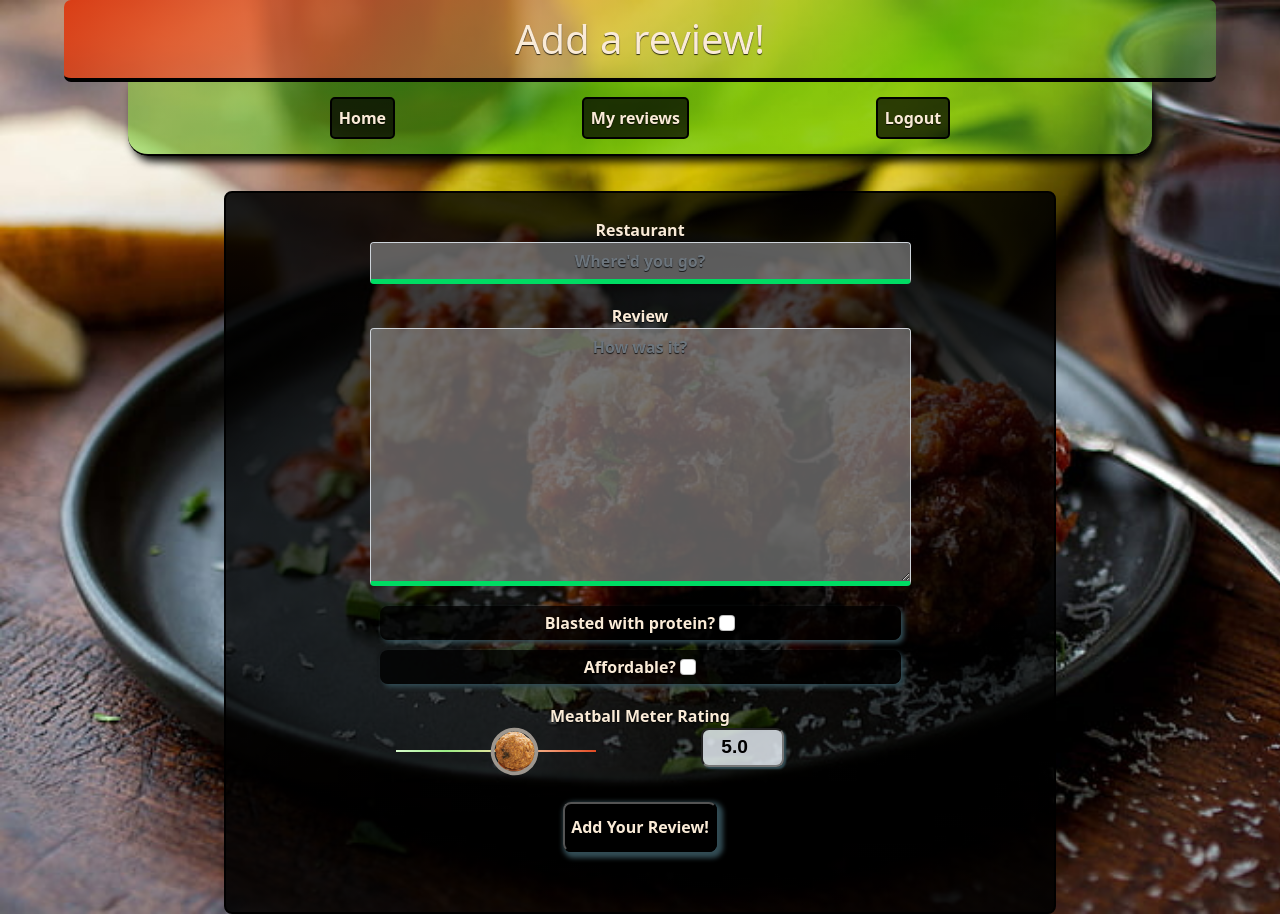
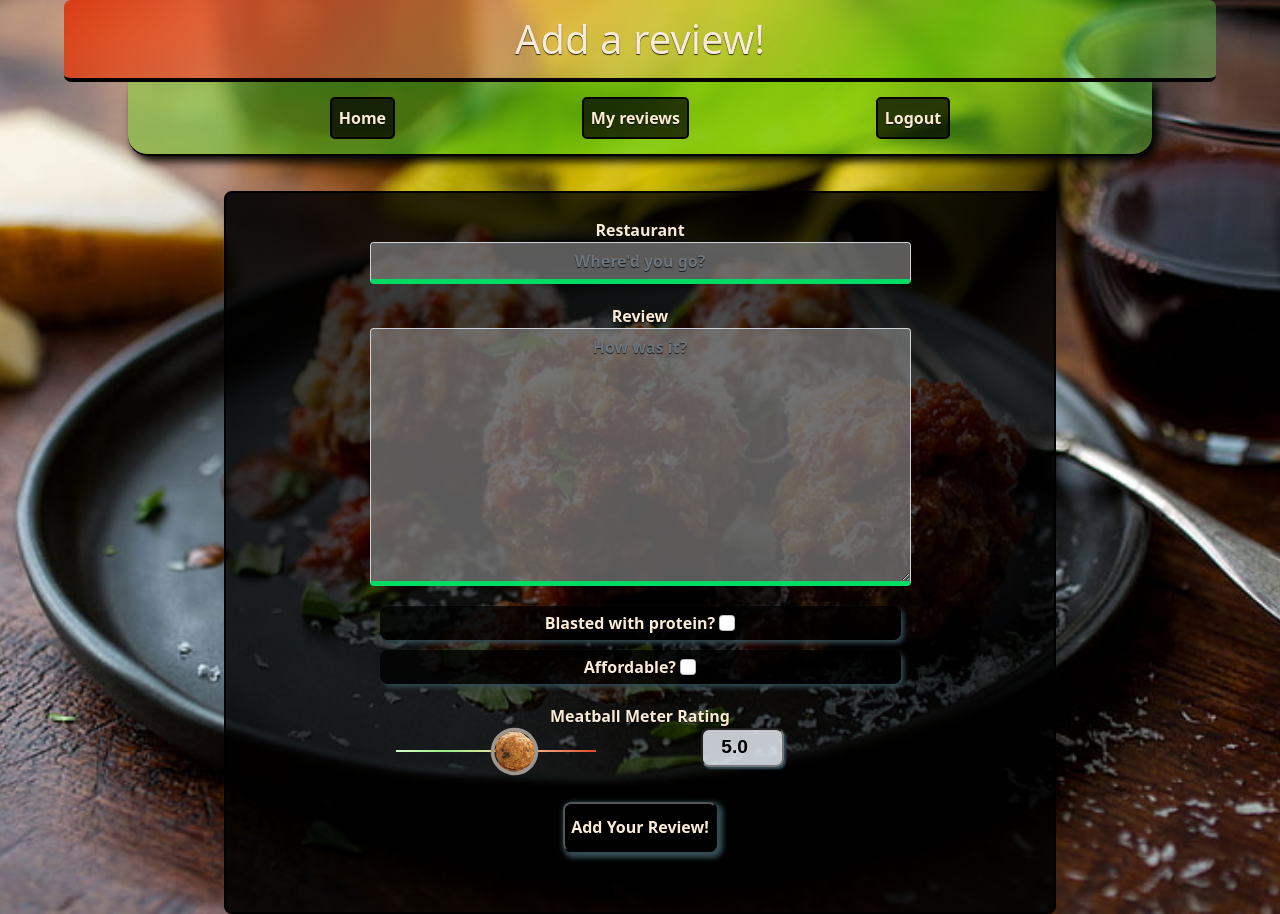
Before and after one commit to DouglasH9/possible_meatball_meter, a Flask app: page /add_review in a window 1280 px wide. Run offline with Flask 2, Linux system fonts and the light colour scheme; the visitor is signed in with stand-in values (Sample User, id 1).

Commit message:
fixed background image issues and server logic

```diff
--- a/flask_app/models/review.py
+++ b/flask_app/models/review.py
@@ -121,9 +121,7 @@ class Review:
             }
 
             review.user = user.User(user_data)
-            print(row)
             all_user_reviews.append(review)
-        print(all_user_reviews[0].user)
         return all_user_reviews
 
     @classmethod
--- a/flask_app/static/css/add_review.css
+++ b/flask_app/static/css/add_review.css
@@ -1,5 +1,8 @@
 body {
-    background-image: url("/static/imgs/meatpaper.jpeg");
+    background: url("/static/imgs/meatpaper.jpeg");
+    min-height: 100vh;
+    background-position: center;
+    background-repeat: no-repeat;
     background-size: cover;
 }
 
--- a/flask_app/static/css/dashboard.css
+++ b/flask_app/static/css/dashboard.css
@@ -1,5 +1,6 @@
 body {
     background: url("/static/imgs/meatpaper.jpeg");
+    min-height: 100vh;
     background-position: center;
     background-repeat: no-repeat;
     background-size: cover;
@@ -71,7 +72,7 @@ body {
     text-align: center;
     font-weight: 700;
     margin: 35px;
-    color: black;
+    color: wheat;
 }
 
 ul {
```
